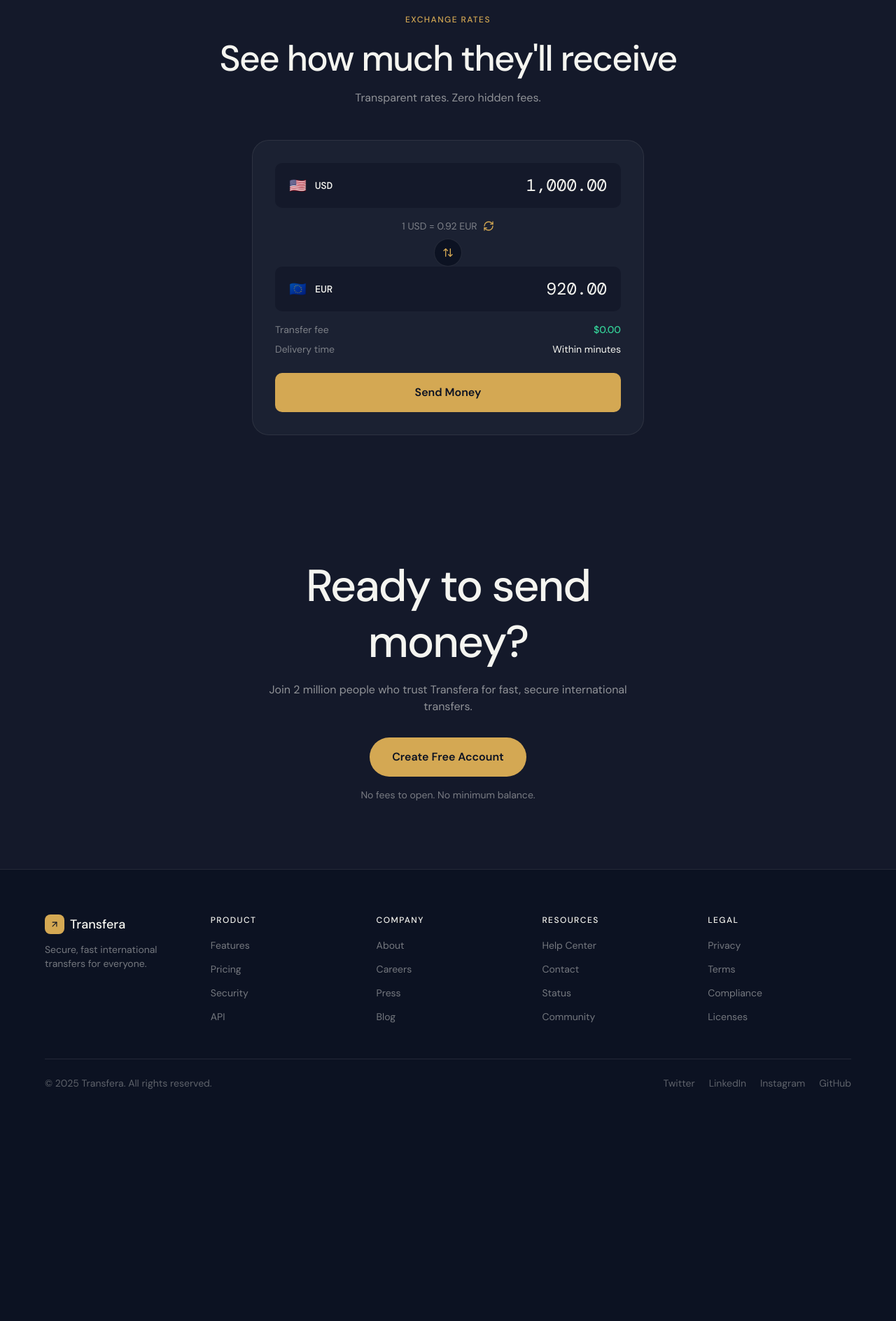
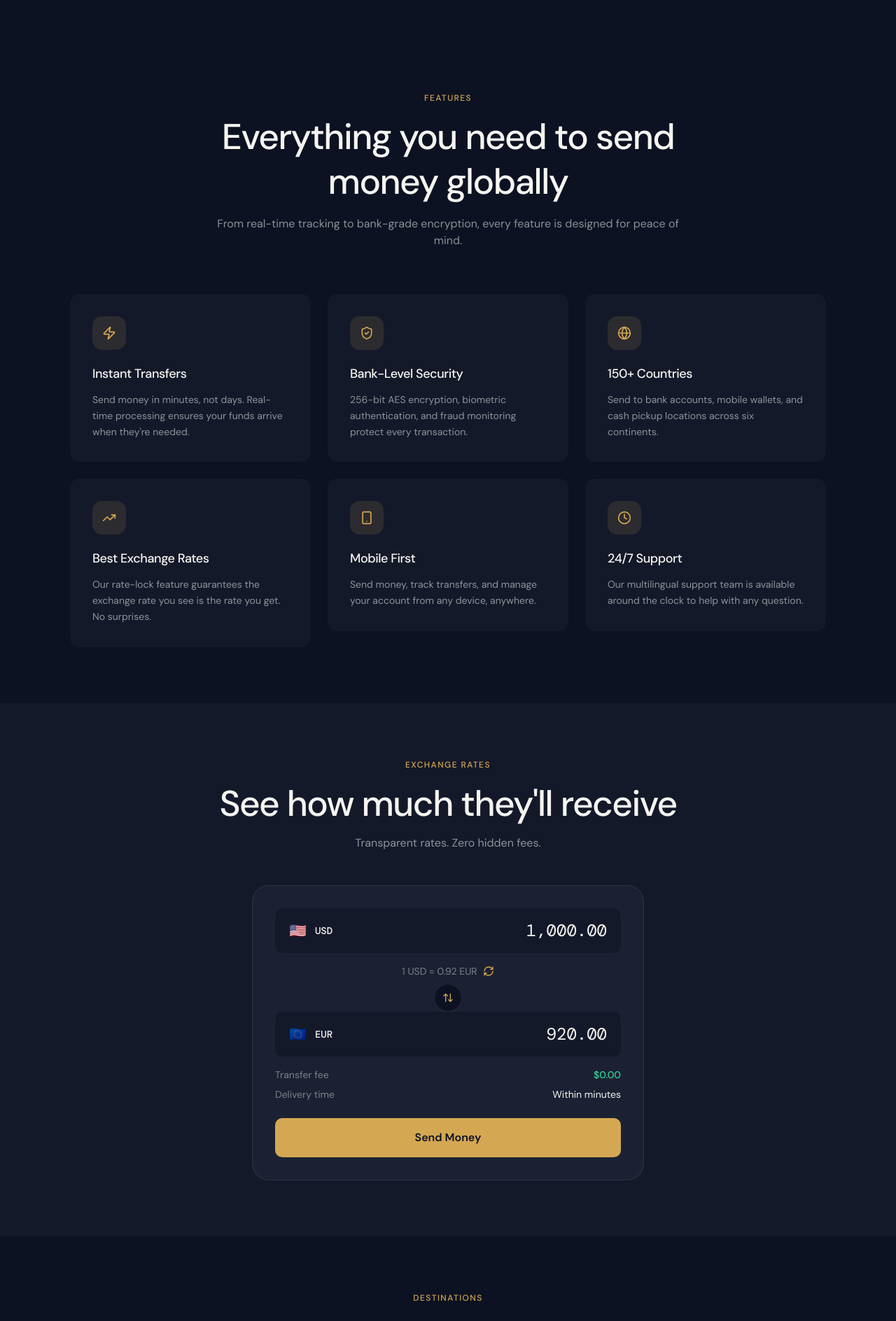
Before and after one commit to codeblood1/transfera, a React (Vite) app: page /#/ in a window 1280 px wide. Shown: the part 860-2748 px from the top of the page at 70% size. Before the commit the page ends 2450 px from the top, so only its background shows below. Built offline with nearby package versions, Linux system fonts and the light colour scheme; no server answers; the database is empty.

Commit message:
13 commit

```diff
--- a/src/components/Navigation.tsx
+++ b/src/components/Navigation.tsx
@@ -43,10 +43,20 @@ export default function Navigation() {
 
         {/* Desktop Nav */}
         <div className="hidden md:flex items-center gap-8">
-          <a href="/#features" className="text-xs font-medium tracking-[0.12em] uppercase text-[rgba(245,245,240,0.55)] hover:text-[#F5F5F0] transition-colors">Features</a>
-          <a href="/#destinations" className="text-xs font-medium tracking-[0.12em] uppercase text-[rgba(245,245,240,0.55)] hover:text-[#F5F5F0] transition-colors">Destinations</a>
-          <a href="/#security" className="text-xs font-medium tracking-[0.12em] uppercase text-[rgba(245,245,240,0.55)] hover:text-[#F5F5F0] transition-colors">Security</a>
-          <a href="/#support" className="text-xs font-medium tracking-[0.12em] uppercase text-[rgba(245,245,240,0.55)] hover:text-[#F5F5F0] transition-colors">Support</a>
+          {[
+            { label: 'Features', id: 'features' },
+            { label: 'Destinations', id: 'destinations' },
+            { label: 'Security', id: 'security' },
+            { label: 'Support', id: 'support' },
+          ].map((item) => (
+            <button
+              key={item.id}
+              onClick={() => document.getElementById(item.id)?.scrollIntoView({ behavior: 'smooth' })}
+              className="text-xs font-medium tracking-[0.12em] uppercase text-[rgba(245,245,240,0.55)] hover:text-[#F5F5F0] transition-colors"
+            >
+              {item.label}
+            </button>
+          ))}
         </div>
 
         <div className="hidden md:flex items-center gap-4">
@@ -100,10 +110,20 @@ export default function Navigation() {
       {mobileOpen && (
         <div className="absolute top-16 left-0 right-0 bg-deep-blue/95 backdrop-blur-xl border-b border-white/10 py-6 md:hidden">
           <div className="container-padding flex flex-col gap-4">
-            <a href="/#features" onClick={() => setMobileOpen(false)} className="text-sm text-[rgba(245,245,240,0.75)]">Features</a>
-            <a href="/#destinations" onClick={() => setMobileOpen(false)} className="text-sm text-[rgba(245,245,240,0.75)]">Destinations</a>
-            <a href="/#security" onClick={() => setMobileOpen(false)} className="text-sm text-[rgba(245,245,240,0.75)]">Security</a>
-            <a href="/#support" onClick={() => setMobileOpen(false)} className="text-sm text-[rgba(245,245,240,0.75)]">Support</a>
+            {[
+              { label: 'Features', id: 'features' },
+              { label: 'Destinations', id: 'destinations' },
+              { label: 'Security', id: 'security' },
+              { label: 'Support', id: 'support' },
+            ].map((item) => (
+              <button
+                key={item.id}
+                onClick={() => { document.getElementById(item.id)?.scrollIntoView({ behavior: 'smooth' }); setMobileOpen(false); }}
+                className="text-left text-sm text-[rgba(245,245,240,0.75)] hover:text-[#F5F5F0] transition-colors"
+              >
+                {item.label}
+              </button>
+            ))}
             <div className="border-t border-white/10 pt-4">
               {user ? (
                 <>
--- a/src/pages/Landing.tsx
+++ b/src/pages/Landing.tsx
@@ -3,7 +3,11 @@ import { useSearchParams, useNavigate } from 'react-router';
 import { X, Mail, Lock, User, ArrowRight } from 'lucide-react';
 import { useAuth } from '@/contexts/AuthContext';
 import HeroSection from '@/sections/HeroSection';
+import FeaturesSection from '@/sections/FeaturesSection';
 import ConverterSection from '@/sections/ConverterSection';
+import DestinationsSection from '@/sections/DestinationsSection';
+import SecuritySection from '@/sections/SecuritySection';
+import SupportSection from '@/sections/SupportSection';
 import CTASection from '@/sections/CTASection';
 import FooterSection from '@/sections/FooterSection';
 
@@ -87,7 +91,11 @@ export default function Landing() {
   return (
     <div className="bg-deep-blue min-h-screen">
       <HeroSection onOpenSignup={openSignup} onOpenLogin={openLogin} />
+      <FeaturesSection />
       <ConverterSection onOpenSignup={openSignup} />
+      <DestinationsSection />
+      <SecuritySection />
+      <SupportSection />
       <CTASection onOpenSignup={openSignup} />
       <FooterSection />
 
```
